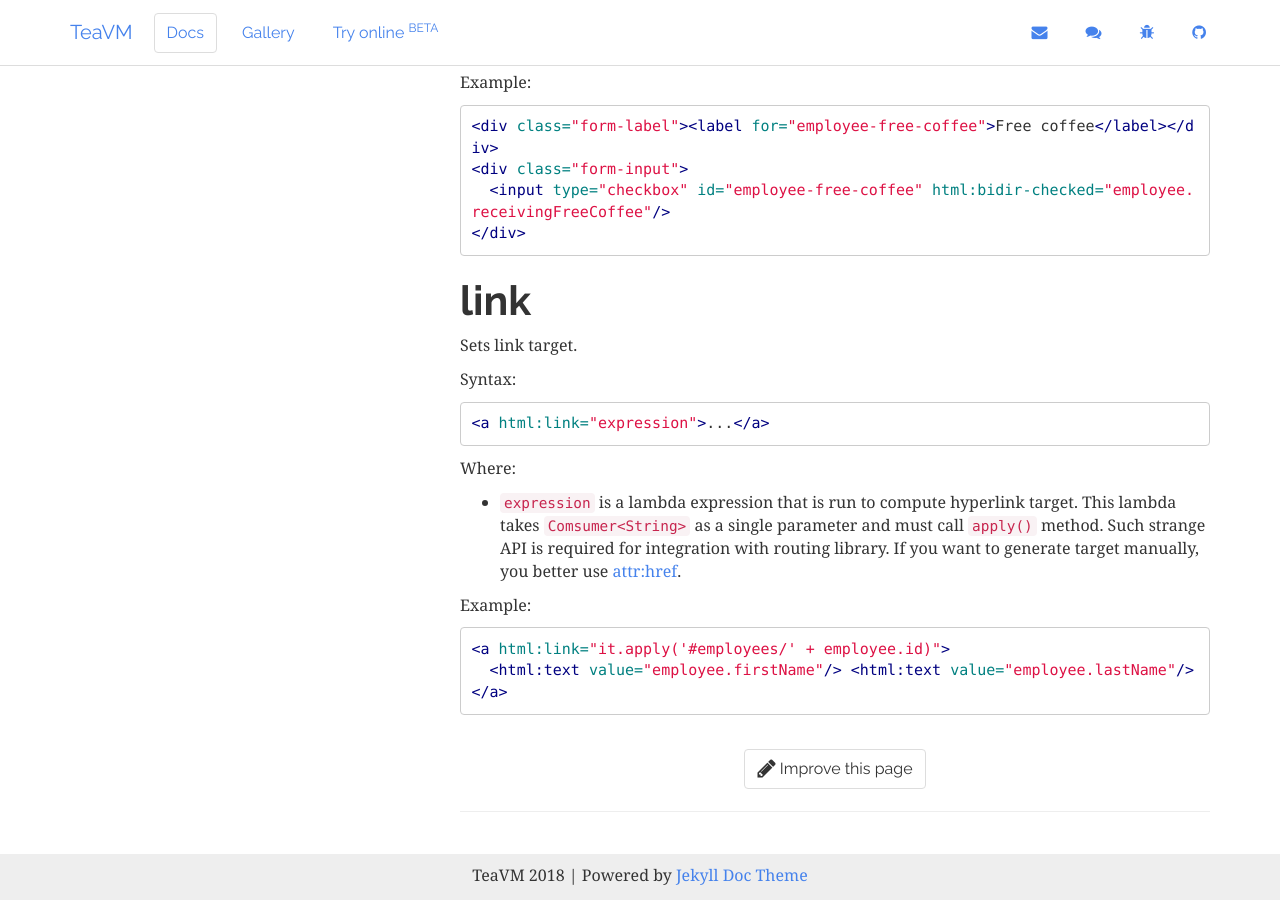
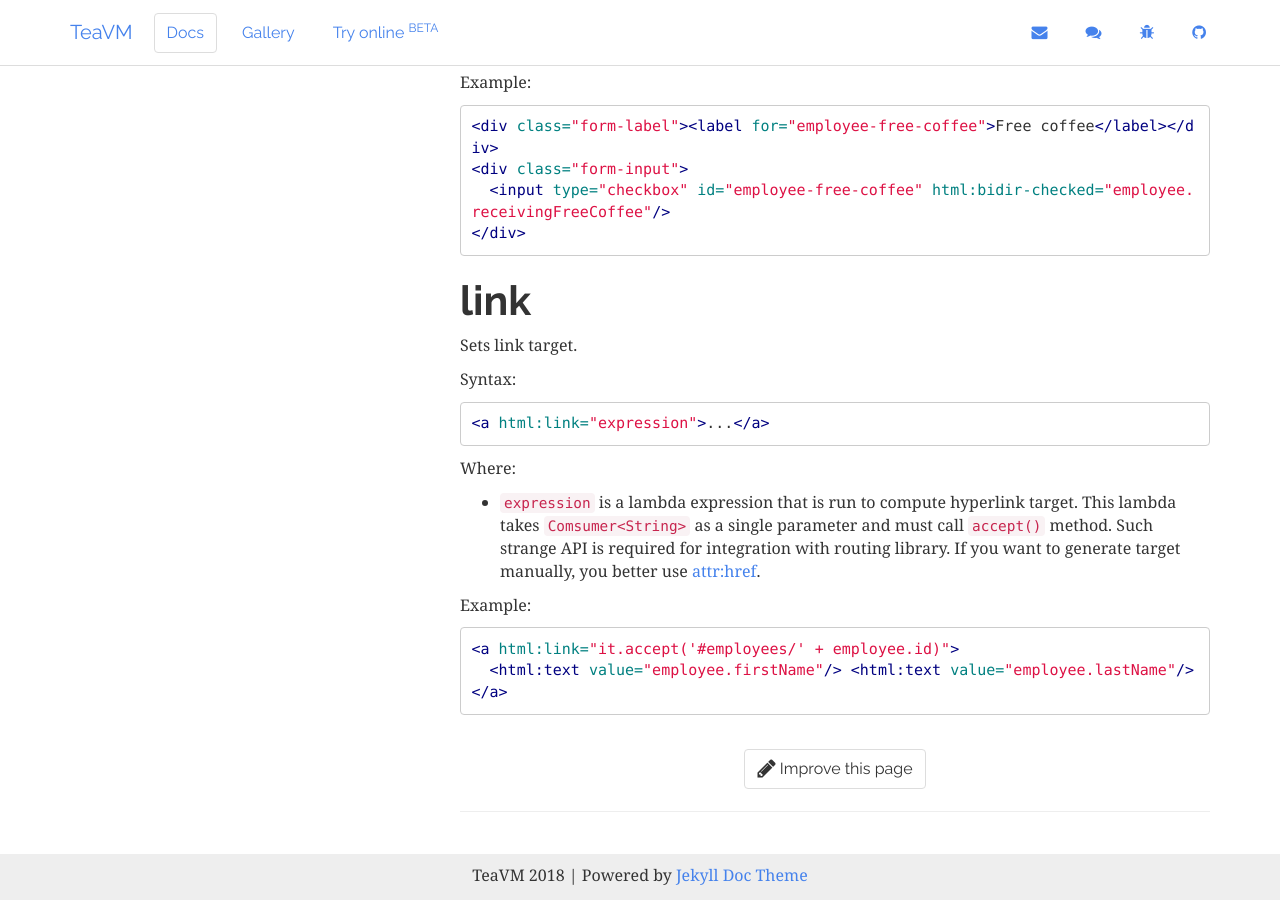
Before and after one commit to konsoletyper/teavm-site, a Jekyll site: the page built from _docs/flavour/component-packages/html.md, in a window 1280 px wide and 900 px high, scrolled down 3961 px. Built offline with Jekyll 4.4.1, drawn with Linux system fonts in a browser that asks for light colours.

Commit message:
Update html.md
Changed the method from apply() to accept() since a Consumer only provides the latter.

````diff
--- a/_docs/flavour/component-packages/html.md
+++ b/_docs/flavour/component-packages/html.md
@@ -231,14 +231,14 @@ Syntax:
 Where:
 
 * `expression` is a lambda expression that is run to compute hyperlink target.
-  This lambda takes `Comsumer<String>` as a single parameter and must call `apply()` method.
+  This lambda takes `Comsumer<String>` as a single parameter and must call `accept()` method.
   Such strange API is required for integration with routing library.
   If you want to generate target manually, you better use [attr:href](/docs/flavour/component-packages/attr.html).
 
 Example:
 
 ```html
-<a html:link="it.apply('#employees/' + employee.id)">
+<a html:link="it.accept('#employees/' + employee.id)">
   <html:text value="employee.firstName"/> <html:text value="employee.lastName"/>
 </a>
 ```
````
